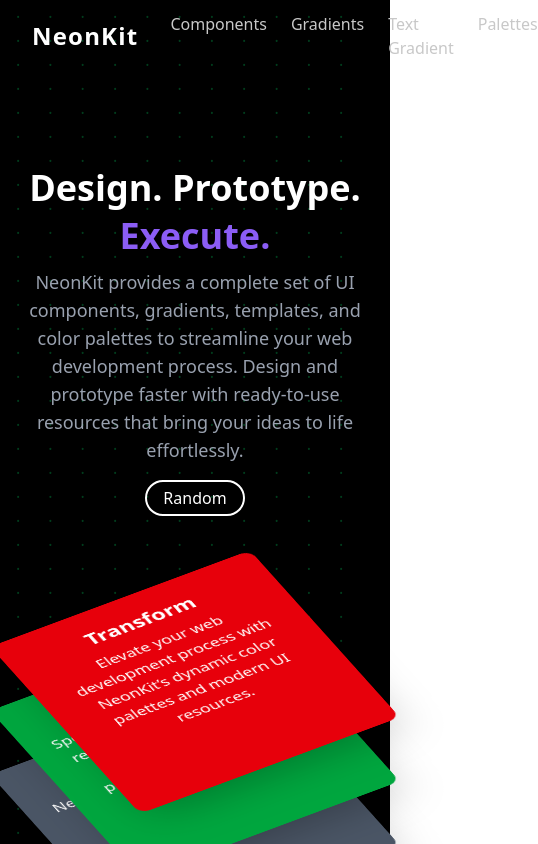
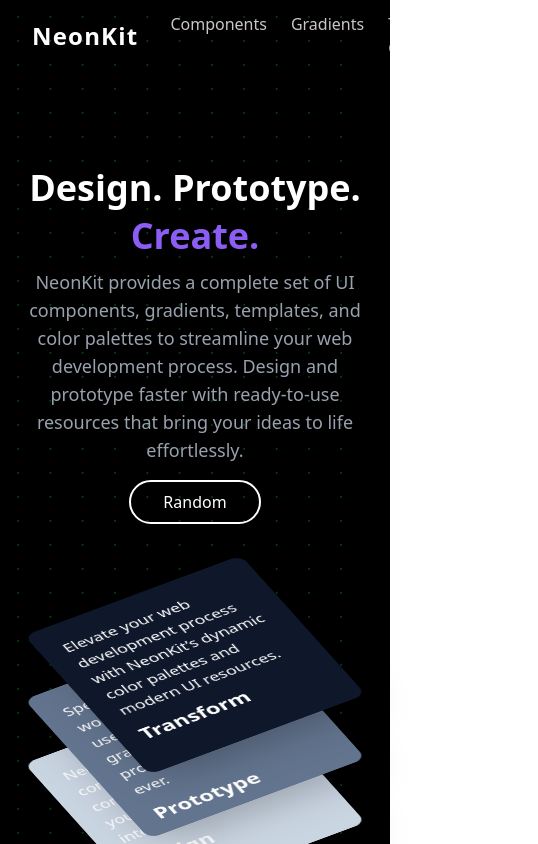
Before and after one commit to RitickLath/neonkit, a React (Vite) app: page / in a window 390 px wide. Shown: the top 844 px of the page, 538 px wide, since content can reach past the window. Built offline with nearby package versions, Linux system fonts and the light colour scheme.

Commit message:
Background.tsx correction, Constant File, Change shades

```diff
--- a/src/App.tsx
+++ b/src/App.tsx
@@ -11,7 +11,7 @@
 const App = () => {
   return (
     <BrowserRouter>
-      <Background>
+      <Background />
       <Navbar />
       <Routes>
         <Route path="/" element={<Home />} />
@@ -21,7 +21,6 @@
         <Route path="/text-gradient" element={<TextGradient />} />
         <Route path="/Palettes" element={<Palettes />} />
       </Routes>
-      </Background>
     </BrowserRouter>
   );
 };
--- a/src/Components/Cards.tsx
+++ b/src/Components/Cards.tsx
@@ -1,6 +1,10 @@
 import { motion } from "framer-motion";
+import { colorShadesArray } from "../constants/colorShades";
+import { cardContents } from "../constants/cardContent";
 
-const Cards = () => {
+const Cards = ({ index }: { index: number }) => {
+  const shades = colorShadesArray[index];
+
   return (
     <motion.div
       whileHover={{ y: -10 }}
@@ -8,44 +12,32 @@
     >
       {/* Card 1 - Design */}
       <motion.div
-        // whileHover={{ y: -10 }}
-        animate={{ rotateZ: -30, rotateX: 50 }}
+        initial={{ rotateZ: -30, rotateX: 50 }}
         transition={{ type: "spring", stiffness: 100 }}
-        className="absolute top-36 p-6 text-center w-[300px] h-[300px] bg-gray-600 rounded-xl shadow-2xl text-white"
+        className={`${shades[0]} absolute top-36 p-6 w-[250px] h-[250px] lg:w-[300px] lg:h-[300px] rounded-xl shadow-2xl text-white`}
       >
-        <h1 className="text-2xl font-bold">Design</h1>
-        <p className="text-lg mt-2">
-          NeonKit provides a complete set of UI components, enabling you to
-          design stunning interfaces effortlessly.
-        </p>
+        <p className="text-lg mb-3">{cardContents[0].description}</p>
+        <h1 className="text-2xl font-bold">{cardContents[0].title}</h1>
       </motion.div>
 
       {/* Card 2 - Prototype */}
       <motion.div
-        // whileHover={{ y: -10 }}
-        animate={{ rotateZ: -30, rotateX: 50 }}
+        initial={{ rotateZ: -30, rotateX: 50 }}
         transition={{ type: "spring", stiffness: 100 }}
-        className="absolute top-20 p-6 text-center w-[300px] h-[300px] bg-green-600 rounded-xl shadow-2xl text-white"
+        className={`${shades[1]} absolute top-20 p-6 w-[250px] h-[250px] lg:w-[300px] lg:h-[300px] rounded-xl shadow-2xl text-white`}
       >
-        <h1 className="text-2xl font-bold">Prototype</h1>
-        <p className="text-lg mt-2">
-          Speed up your workflow with ready-to-use templates and gradients,
-          helping you prototype faster than ever.
-        </p>
+        <p className="text-lg mb-3">{cardContents[1].description}</p>
+        <h1 className="text-2xl font-bold">{cardContents[1].title}</h1>
       </motion.div>
 
       {/* Card 3 - Transform */}
       <motion.div
-        // whileHover={{ y: -10 }}
-        animate={{ rotateZ: -30, rotateX: 50 }}
+        initial={{ rotateZ: -30, rotateX: 50 }}
         transition={{ type: "spring", stiffness: 100 }}
-        className="absolute top-4 p-6 text-center w-[300px] h-[300px] bg-red-600 rounded-xl shadow-2xl text-white"
+        className={`${shades[2]} absolute top-4 p-6 w-[250px] h-[250px] lg:w-[300px] lg:h-[300px] rounded-xl shadow-2xl text-white`}
       >
-        <h1 className="text-2xl font-bold">Transform</h1>
-        <p className="text-lg mt-2">
-          Elevate your web development process with NeonKit’s dynamic color
-          palettes and modern UI resources.
-        </p>
+        <p className="text-lg mb-3">{cardContents[2].description}</p>
+        <h1 className="text-2xl font-bold">{cardContents[2].title}</h1>
       </motion.div>
     </motion.div>
   );
--- a/src/Components/Navbar.tsx
+++ b/src/Components/Navbar.tsx
@@ -1,6 +1,6 @@
 const Navbar = () => {
   return (
-    <nav className=" text-white items-center flex space-x-8 lg:space-x-12 text-lg px-8 lg:px-12 lg:py-4 py-3">
+    <nav className="overflow-x-hidden text-white items-center flex space-x-8 lg:space-x-12 text-lg px-8 lg:px-12 lg:py-4 py-3">
       <a href="/" className="font-bold text-2xl tracking-wider">
         NeonKit
       </a>
@@ -11,12 +11,7 @@
         >
           Components
         </a>
-        {/* <a
-          href="/templates"
-          className="hover:text-white cursor-pointer text-[#C8C8C8] text-base"
-        >
-          Templates
-        </a> */}
+
         <a
           href="/gradients"
           className="hover:text-white cursor-pointer text-[#C8C8C8] text-base"
--- a/src/Routes/Home.tsx
+++ b/src/Routes/Home.tsx
@@ -1,21 +1,11 @@
 import { useEffect, useState } from "react";
 import Cards from "../Components/Cards";
-
-const thirdWords = [
-  "Launch",
-  "Innovate",
-  "Create",
-  "Execute",
-  "Refine",
-  "Develop",
-  "Build",
-  "Transform",
-  "Optimize",
-  "Test",
-];
+import { thirdWords } from "../constants/ThirdWord";
+import { motion } from "framer-motion";
 
 const Home = () => {
   const [word, setWord] = useState({ track: 0, letter: "Launch" });
+  const [index, setIndex] = useState<number>(0);
 
   useEffect(() => {
     const intervalId = setInterval(() => {
@@ -29,30 +19,38 @@
   }, []);
 
   return (
-    <div className="pt-24 lg:pt-0 w-full min-h-screen flex flex-col md:flex-row justify-evenly items-center px-6">
+    <div className="pt-24 lg:pt-0 w-full flex flex-col lg:flex-row items-center justify-evenly px-6">
       {/* Left Side (Text) */}
-      <div className="flex flex-col justify-center items-center md:items-start text-center md:text-left">
-        <h1 className="font-bold text-white text-4xl sm:text-5xl md:text-6xl">
+      <div className="text-center md:text-left">
+        <h1 className="font-bold text-white text-4xl sm:text-6xl lg:text-6xl">
           Design. Prototype.
         </h1>
-        <h1 className="font-bold text-[#8B5DF5] text-4xl sm:text-5xl md:text-6xl pt-2">
+        <h1 className="font-bold text-[#8B5DF5] text-4xl sm:text-6xl lg:text-6xl pt-2">
           {word.letter}.
         </h1>
 
-        <p className="pt-3 max-w-[400px] sm:max-w-[500px] lg:max-w-[500px] text-lg text-gray-400">
+        <p className="pt-3 max-w-[400px] sm:max-w-[500px] text-lg text-gray-400">
           NeonKit provides a complete set of UI components, gradients,
           templates, and color palettes to streamline your web development
           process. Design and prototype faster with ready-to-use resources that
           bring your ideas to life effortlessly.
         </p>
-        <button className="mt-4 px-4 py-1 rounded-full text-white border-white border-2">
+        <motion.button
+          whileHover={{
+            scale: 1.1,
+          }}
+          onClick={() => {
+            setIndex(Math.floor(Math.random() * 21));
+          }}
+          className="mt-4 px-8 py-2 cursor-pointer rounded-full text-white border-white border-2"
+        >
           Random
-        </button>
+        </motion.button>
       </div>
 
-      {/* Right Side (Cards) - Moves below on small screens */}
-      <div>
-        <Cards />
+      {/* Right Side (Cards) */}
+      <div className="lg:mt-12">
+        <Cards index={index} />
       </div>
     </div>
   );
--- a/src/background/Background.tsx
+++ b/src/background/Background.tsx
@@ -1,18 +1,17 @@
-const Background = ({ children }) => {
+const Background = () => {
   return (
     <>
-      <div className="absolute pl-4 flex flex-wrap space-x-7 -z-10 bg-black">
-        {Array(10000)
+      <div className="-z-10 absolute pl-4 flex flex-wrap space-x-7 bg-black">
+        {Array(1200)
           .fill(null)
-          .map(() => (
-            <p className="opacity-60 text-green-800">.</p>
+          .map((_val, key) => (
+            <p key={key} className="opacity-60 text-green-800">
+              .
+            </p>
           ))}
       </div>
-      <div>{children}</div>
     </>
   );
 };
 
 export default Background;
-
-// gradient-to-b from-gray-900 to-gray-600
--- /dev/null
+++ b/src/constants/ThirdWord.ts
@@ -0,0 +1,12 @@
+export const thirdWords: string[] = [
+  "Launch",
+  "Innovate",
+  "Create",
+  "Execute",
+  "Refine",
+  "Develop",
+  "Build",
+  "Transform",
+  "Optimize",
+  "Test",
+];
--- /dev/null
+++ b/src/constants/cardContent.ts
@@ -0,0 +1,26 @@
+interface card {
+  title: string;
+  description: string;
+  colorIndex: number;
+}
+
+export const cardContents: card[] = [
+  {
+    title: "Design",
+    description:
+      "NeonKit provides a complete set of UI components, enabling you to design stunning interfaces effortlessly.",
+    colorIndex: 0,
+  },
+  {
+    title: "Prototype",
+    description:
+      "Speed up your workflow with ready-to-use templates and gradients, helping you prototype faster than ever.",
+    colorIndex: 1,
+  },
+  {
+    title: "Transform",
+    description:
+      "Elevate your web development process with NeonKit’s dynamic color palettes and modern UI resources.",
+    colorIndex: 2,
+  },
+];
--- /dev/null
+++ b/src/constants/colorShades.ts
@@ -0,0 +1,24 @@
+export const colorShadesArray: string[][] = [
+  ["bg-slate-300", "bg-slate-500", "bg-slate-900"],
+  ["bg-gray-300", "bg-gray-500", "bg-gray-900"],
+  ["bg-zinc-300", "bg-zinc-500", "bg-zinc-900"],
+  ["bg-neutral-300", "bg-neutral-500", "bg-neutral-900"],
+  ["bg-stone-300", "bg-stone-500", "bg-stone-900"],
+  ["bg-red-300", "bg-red-500", "bg-red-900"],
+  ["bg-orange-300", "bg-orange-500", "bg-orange-900"],
+  ["bg-amber-300", "bg-amber-500", "bg-amber-900"],
+  ["bg-yellow-300", "bg-yellow-500", "bg-yellow-900"],
+  ["bg-lime-300", "bg-lime-500", "bg-lime-900"],
+  ["bg-green-300", "bg-green-500", "bg-green-900"],
+  ["bg-emerald-300", "bg-emerald-500", "bg-emerald-900"],
+  ["bg-teal-300", "bg-teal-500", "bg-teal-900"],
+  ["bg-cyan-300", "bg-cyan-500", "bg-cyan-900"],
+  ["bg-sky-300", "bg-sky-500", "bg-sky-900"],
+  ["bg-blue-300", "bg-blue-500", "bg-blue-900"],
+  ["bg-indigo-300", "bg-indigo-500", "bg-indigo-900"],
+  ["bg-violet-300", "bg-violet-500", "bg-violet-900"],
+  ["bg-purple-300", "bg-purple-500", "bg-purple-900"],
+  ["bg-fuchsia-300", "bg-fuchsia-500", "bg-fuchsia-900"],
+  ["bg-pink-300", "bg-pink-500", "bg-pink-900"],
+  ["bg-rose-300", "bg-rose-500", "bg-rose-900"],
+];
```
Lines whose indentation alone changed are shown as unchanged.
